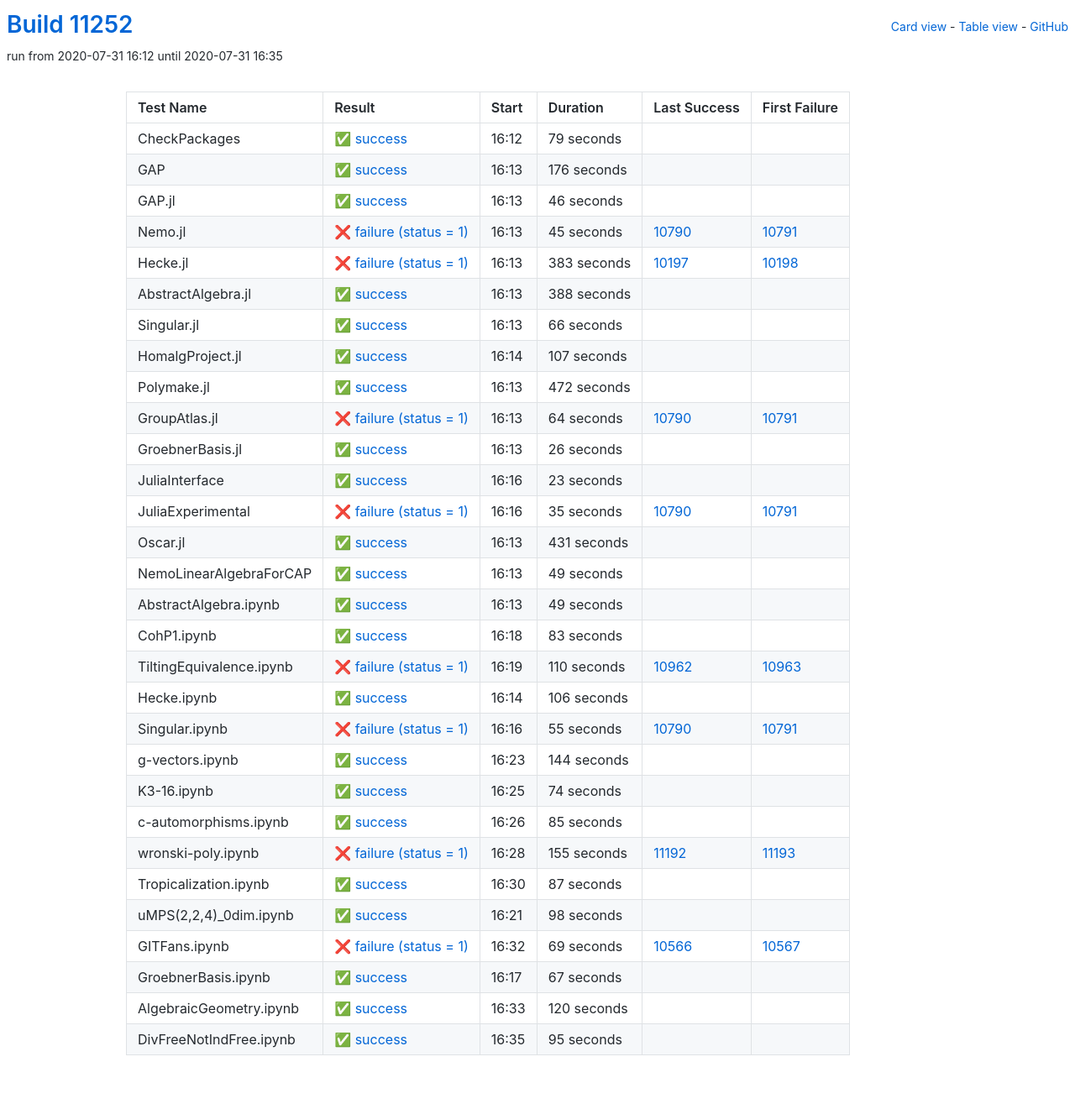
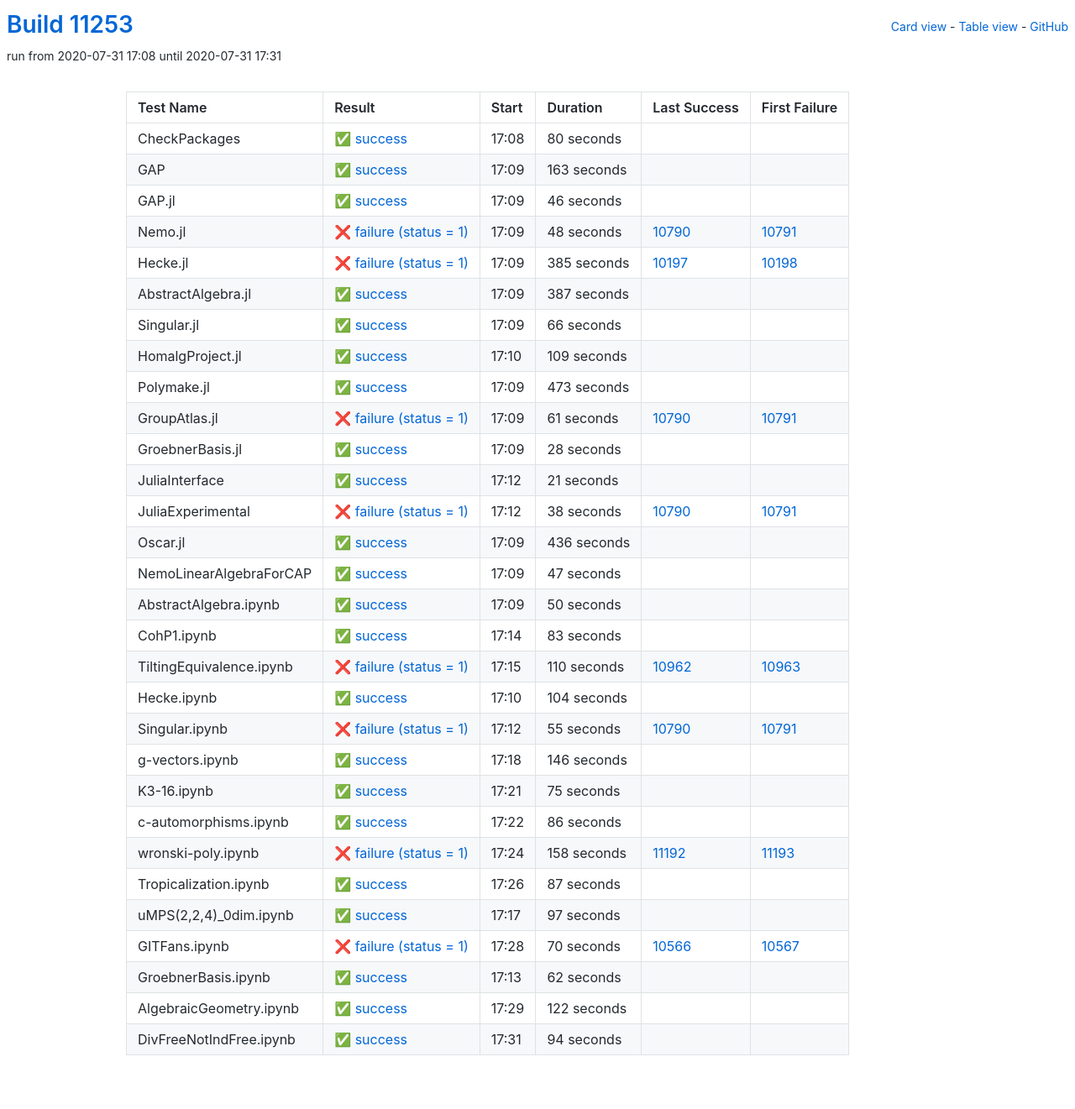
Before and after one commit to oscar-system/oscar-ci-status, a Jekyll site: the page built from table.html, in a window 1280 px wide. Shown: the whole page at 84% size. Built offline with Jekyll 4.4.1, drawn with Linux system fonts in a browser that asks for light colours.

Commit message:
Build #11253

```diff
--- a/_data/ci.yml
+++ b/_data/ci.yml
@@ -1,6 +1,6 @@
 ---
-build: 11252
-build_url: https://oscarci.mathematik.uni-kl.de/job/oscar/11252/
+build: 11253
+build_url: https://oscarci.mathematik.uni-kl.de/job/oscar/11253/
 job: oscar
 organization: oscar-system
 repo: oscar-ci-status
@@ -8,32 +8,32 @@
 tests:
 - name: CheckPackages
   id: checkpackages
-  log: https://oscarci.mathematik.uni-kl.de/job/oscar/11252/artifact/logs/build-11252/CheckPackages.log
-  start: 2020-07-31 16:12
+  log: https://oscarci.mathematik.uni-kl.de/job/oscar/11253/artifact/logs/build-11253/CheckPackages.log
+  start: 2020-07-31 17:08
   success: true
   exitcode: 0
   status: success
-  duration: 79
+  duration: 80
   last_success: false
   last_success_url:
   first_failure: false
   first_failure_url:
 - name: GAP
   id: gap
-  log: https://oscarci.mathematik.uni-kl.de/job/oscar/11252/artifact/logs/build-11252/GAP.log
-  start: 2020-07-31 16:13
+  log: https://oscarci.mathematik.uni-kl.de/job/oscar/11253/artifact/logs/build-11253/GAP.log
+  start: 2020-07-31 17:09
   success: true
   exitcode: 0
   status: success
-  duration: 176
+  duration: 163
   last_success: false
   last_success_url:
   first_failure: false
   first_failure_url:
 - name: GAP.jl
   id: gap-jl
-  log: https://oscarci.mathematik.uni-kl.de/job/oscar/11252/artifact/logs/build-11252/GAP.jl.log
-  start: 2020-07-31 16:13
+  log: https://oscarci.mathematik.uni-kl.de/job/oscar/11253/artifact/logs/build-11253/GAP.jl.log
+  start: 2020-07-31 17:09
   success: true
   exitcode: 0
   status: success
@@ -44,44 +44,44 @@
   first_failure_url:
 - name: Nemo.jl
   id: nemo-jl
-  log: https://oscarci.mathematik.uni-kl.de/job/oscar/11252/artifact/logs/build-11252/Nemo.jl.log
-  start: 2020-07-31 16:13
+  log: https://oscarci.mathematik.uni-kl.de/job/oscar/11253/artifact/logs/build-11253/Nemo.jl.log
+  start: 2020-07-31 17:09
   success: false
   exitcode: 1
   status: failure
-  duration: 45
+  duration: 48
   last_success: 10790
   last_success_url: https://oscarci.mathematik.uni-kl.de/job/oscar/10790/
   first_failure: 10791
   first_failure_url: https://oscarci.mathematik.uni-kl.de/job/oscar/10791/
 - name: Hecke.jl
   id: hecke-jl
-  log: https://oscarci.mathematik.uni-kl.de/job/oscar/11252/artifact/logs/build-11252/Hecke.jl.log
-  start: 2020-07-31 16:13
+  log: https://oscarci.mathematik.uni-kl.de/job/oscar/11253/artifact/logs/build-11253/Hecke.jl.log
+  start: 2020-07-31 17:09
   success: false
   exitcode: 1
   status: failure
-  duration: 383
+  duration: 385
   last_success: 10197
   last_success_url: https://oscarci.mathematik.uni-kl.de/job/oscar/10197/
   first_failure: 10198
   first_failure_url: https://oscarci.mathematik.uni-kl.de/job/oscar/10198/
 - name: AbstractAlgebra.jl
   id: abstractalgebra-jl
-  log: https://oscarci.mathematik.uni-kl.de/job/oscar/11252/artifact/logs/build-11252/AbstractAlgebra.jl.log
-  start: 2020-07-31 16:13
+  log: https://oscarci.mathematik.uni-kl.de/job/oscar/11253/artifact/logs/build-11253/AbstractAlgebra.jl.log
+  start: 2020-07-31 17:09
   success: true
   exitcode: 0
   status: success
-  duration: 388
+  duration: 387
   last_success: false
   last_success_url:
   first_failure: false
   first_failure_url:
 - name: Singular.jl
   id: singular-jl
-  log: https://oscarci.mathematik.uni-kl.de/job/oscar/11252/artifact/logs/build-11252/Singular.jl.log
-  start: 2020-07-31 16:13
+  log: https://oscarci.mathematik.uni-kl.de/job/oscar/11253/artifact/logs/build-11253/Singular.jl.log
+  start: 2020-07-31 17:09
   success: true
   exitcode: 0
   status: success
@@ -92,116 +92,116 @@
   first_failure_url:
 - name: HomalgProject.jl
   id: homalgproject-jl
-  log: https://oscarci.mathematik.uni-kl.de/job/oscar/11252/artifact/logs/build-11252/HomalgProject.jl.log
-  start: 2020-07-31 16:14
+  log: https://oscarci.mathematik.uni-kl.de/job/oscar/11253/artifact/logs/build-11253/HomalgProject.jl.log
+  start: 2020-07-31 17:10
   success: true
   exitcode: 0
   status: success
-  duration: 107
+  duration: 109
   last_success: false
   last_success_url:
   first_failure: false
   first_failure_url:
 - name: Polymake.jl
   id: polymake-jl
-  log: https://oscarci.mathematik.uni-kl.de/job/oscar/11252/artifact/logs/build-11252/Polymake.jl.log
-  start: 2020-07-31 16:13
+  log: https://oscarci.mathematik.uni-kl.de/job/oscar/11253/artifact/logs/build-11253/Polymake.jl.log
+  start: 2020-07-31 17:09
   success: true
   exitcode: 0
   status: success
-  duration: 472
+  duration: 473
   last_success: false
   last_success_url:
   first_failure: false
   first_failure_url:
 - name: GroupAtlas.jl
   id: groupatlas-jl
-  log: https://oscarci.mathematik.uni-kl.de/job/oscar/11252/artifact/logs/build-11252/GroupAtlas.jl.log
-  start: 2020-07-31 16:13
+  log: https://oscarci.mathematik.uni-kl.de/job/oscar/11253/artifact/logs/build-11253/GroupAtlas.jl.log
+  start: 2020-07-31 17:09
   success: false
   exitcode: 1
   status: failure
-  duration: 64
+  duration: 61
   last_success: 10790
   last_success_url: https://oscarci.mathematik.uni-kl.de/job/oscar/10790/
   first_failure: 10791
   first_failure_url: https://oscarci.mathematik.uni-kl.de/job/oscar/10791/
 - name: GroebnerBasis.jl
   id: groebnerbasis-jl
-  log: https://oscarci.mathematik.uni-kl.de/job/oscar/11252/artifact/logs/build-11252/GroebnerBasis.jl.log
-  start: 2020-07-31 16:13
+  log: https://oscarci.mathematik.uni-kl.de/job/oscar/11253/artifact/logs/build-11253/GroebnerBasis.jl.log
+  start: 2020-07-31 17:09
   success: true
   exitcode: 0
   status: success
-  duration: 26
+  duration: 28
   last_success: false
   last_success_url:
   first_failure: false
   first_failure_url:
 - name: JuliaInterface
   id: juliainterface
-  log: https://oscarci.mathematik.uni-kl.de/job/oscar/11252/artifact/logs/build-11252/JuliaInterface.log
-  start: 2020-07-31 16:16
+  log: https://oscarci.mathematik.uni-kl.de/job/oscar/11253/artifact/logs/build-11253/JuliaInterface.log
+  start: 2020-07-31 17:12
   success: true
   exitcode: 0
   status: success
-  duration: 23
+  duration: 21
   last_success: false
   last_success_url:
   first_failure: false
   first_failure_url:
 - name: JuliaExperimental
   id: juliaexperimental
-  log: https://oscarci.mathematik.uni-kl.de/job/oscar/11252/artifact/logs/build-11252/JuliaExperimental.log
-  start: 2020-07-31 16:16
+  log: https://oscarci.mathematik.uni-kl.de/job/oscar/11253/artifact/logs/build-11253/JuliaExperimental.log
+  start: 2020-07-31 17:12
   success: false
   exitcode: 1
   status: failure
-  duration: 35
+  duration: 38
   last_success: 10790
   last_success_url: https://oscarci.mathematik.uni-kl.de/job/oscar/10790/
   first_failure: 10791
   first_failure_url: https://oscarci.mathematik.uni-kl.de/job/oscar/10791/
 - name: Oscar.jl
   id: oscar-jl
-  log: https://oscarci.mathematik.uni-kl.de/job/oscar/11252/artifact/logs/build-11252/Oscar.jl.log
-  start: 2020-07-31 16:13
+  log: https://oscarci.mathematik.uni-kl.de/job/oscar/11253/artifact/logs/build-11253/Oscar.jl.log
+  start: 2020-07-31 17:09
   success: true
   exitcode: 0
   status: success
-  duration: 431
+  duration: 436
   last_success: false
   last_success_url:
   first_failure: false
   first_failure_url:
 - name: NemoLinearAlgebraForCAP
   id: nemolinearalgebraforcap
-  log: https://oscarci.mathematik.uni-kl.de/job/oscar/11252/artifact/logs/build-11252/NemoLinearAlgebraForCAP.log
-  start: 2020-07-31 16:13
+  log: https://oscarci.mathematik.uni-kl.de/job/oscar/11253/artifact/logs/build-11253/NemoLinearAlgebraForCAP.log
+  start: 2020-07-31 17:09
   success: true
   exitcode: 0
   status: success
-  duration: 49
+  duration: 47
   last_success: false
   last_success_url:
   first_failure: false
   first_failure_url:
 - name: AbstractAlgebra.ipynb
   id: abstractalgebra-ipynb
-  log: https://oscarci.mathematik.uni-kl.de/job/oscar/11252/artifact/logs/build-11252/AbstractAlgebra.ipynb.log
-  start: 2020-07-31 16:13
+  log: https://oscarci.mathematik.uni-kl.de/job/oscar/11253/artifact/logs/build-11253/AbstractAlgebra.ipynb.log
+  start: 2020-07-31 17:09
   success: true
   exitcode: 0
   status: success
-  duration: 49
+  duration: 50
   last_success: false
   last_success_url:
   first_failure: false
   first_failure_url:
 - name: CohP1.ipynb
   id: cohp1-ipynb
-  log: https://oscarci.mathematik.uni-kl.de/job/oscar/11252/artifact/logs/build-11252/CohP1.ipynb.log
-  start: 2020-07-31 16:18
+  log: https://oscarci.mathematik.uni-kl.de/job/oscar/11253/artifact/logs/build-11253/CohP1.ipynb.log
+  start: 2020-07-31 17:14
   success: true
   exitcode: 0
   status: success
@@ -212,8 +212,8 @@
   first_failure_url:
 - name: TiltingEquivalence.ipynb
   id: tiltingequivalence-ipynb
-  log: https://oscarci.mathematik.uni-kl.de/job/oscar/11252/artifact/logs/build-11252/TiltingEquivalence.ipynb.log
-  start: 2020-07-31 16:19
+  log: https://oscarci.mathematik.uni-kl.de/job/oscar/11253/artifact/logs/build-11253/TiltingEquivalence.ipynb.log
+  start: 2020-07-31 17:15
   success: false
   exitcode: 1
   status: failure
@@ -224,20 +224,20 @@
   first_failure_url: https://oscarci.mathematik.uni-kl.de/job/oscar/10963/
 - name: Hecke.ipynb
   id: hecke-ipynb
-  log: https://oscarci.mathematik.uni-kl.de/job/oscar/11252/artifact/logs/build-11252/Hecke.ipynb.log
-  start: 2020-07-31 16:14
+  log: https://oscarci.mathematik.uni-kl.de/job/oscar/11253/artifact/logs/build-11253/Hecke.ipynb.log
+  start: 2020-07-31 17:10
   success: true
   exitcode: 0
   status: success
-  duration: 106
+  duration: 104
   last_success: false
   last_success_url:
   first_failure: false
   first_failure_url:
 - name: Singular.ipynb
   id: singular-ipynb
-  log: https://oscarci.mathematik.uni-kl.de/job/oscar/11252/artifact/logs/build-11252/Singular.ipynb.log
-  start: 2020-07-31 16:16
+  log: https://oscarci.mathematik.uni-kl.de/job/oscar/11253/artifact/logs/build-11253/Singular.ipynb.log
+  start: 2020-07-31 17:12
   success: false
   exitcode: 1
   status: failure
@@ -248,56 +248,56 @@
   first_failure_url: https://oscarci.mathematik.uni-kl.de/job/oscar/10791/
 - name: g-vectors.ipynb
   id: g-vectors-ipynb
-  log: https://oscarci.mathematik.uni-kl.de/job/oscar/11252/artifact/logs/build-11252/g-vectors.ipynb.log
-  start: 2020-07-31 16:23
+  log: https://oscarci.mathematik.uni-kl.de/job/oscar/11253/artifact/logs/build-11253/g-vectors.ipynb.log
+  start: 2020-07-31 17:18
   success: true
   exitcode: 0
   status: success
-  duration: 144
+  duration: 146
   last_success: false
   last_success_url:
   first_failure: false
   first_failure_url:
 - name: K3-16.ipynb
   id: k3-16-ipynb
-  log: https://oscarci.mathematik.uni-kl.de/job/oscar/11252/artifact/logs/build-11252/K3-16.ipynb.log
-  start: 2020-07-31 16:25
+  log: https://oscarci.mathematik.uni-kl.de/job/oscar/11253/artifact/logs/build-11253/K3-16.ipynb.log
+  start: 2020-07-31 17:21
   success: true
   exitcode: 0
   status: success
-  duration: 74
+  duration: 75
   last_success: false
   last_success_url:
   first_failure: false
   first_failure_url:
 - name: c-automorphisms.ipynb
   id: c-automorphisms-ipynb
-  log: https://oscarci.mathematik.uni-kl.de/job/oscar/11252/artifact/logs/build-11252/c-automorphisms.ipynb.log
-  start: 2020-07-31 16:26
+  log: https://oscarci.mathematik.uni-kl.de/job/oscar/11253/artifact/logs/build-11253/c-automorphisms.ipynb.log
+  start: 2020-07-31 17:22
   success: true
   exitcode: 0
   status: success
-  duration: 85
+  duration: 86
   last_success: false
   last_success_url:
   first_failure: false
   first_failure_url:
 - name: wronski-poly.ipynb
   id: wronski-poly-ipynb
-  log: https://oscarci.mathematik.uni-kl.de/job/oscar/11252/artifact/logs/build-11252/wronski-poly.ipynb.log
-  start: 2020-07-31 16:28
+  log: https://oscarci.mathematik.uni-kl.de/job/oscar/11253/artifact/logs/build-11253/wronski-poly.ipynb.log
+  start: 2020-07-31 17:24
   success: false
   exitcode: 1
   status: failure
-  duration: 155
+  duration: 158
   last_success: 11192
   last_success_url: https://oscarci.mathematik.uni-kl.de/job/oscar/11192/
   first_failure: 11193
   first_failure_url: https://oscarci.mathematik.uni-kl.de/job/oscar/11193/
 - name: Tropicalization.ipynb
   id: tropicalization-ipynb
-  log: https://oscarci.mathematik.uni-kl.de/job/oscar/11252/artifact/logs/build-11252/Tropicalization.ipynb.log
-  start: 2020-07-31 16:30
+  log: https://oscarci.mathematik.uni-kl.de/job/oscar/11253/artifact/logs/build-11253/Tropicalization.ipynb.log
+  start: 2020-07-31 17:26
   success: true
   exitcode: 0
   status: success
@@ -308,60 +308,60 @@
   first_failure_url:
 - name: uMPS(2,2,4)_0dim.ipynb
   id: umps-2-2-4-0dim-ipynb
-  log: https://oscarci.mathematik.uni-kl.de/job/oscar/11252/artifact/logs/build-11252/uMPS-2-2-4-_0dim.ipynb.log
-  start: 2020-07-31 16:21
+  log: https://oscarci.mathematik.uni-kl.de/job/oscar/11253/artifact/logs/build-11253/uMPS-2-2-4-_0dim.ipynb.log
+  start: 2020-07-31 17:17
   success: true
   exitcode: 0
   status: success
-  duration: 98
+  duration: 97
   last_success: false
   last_success_url:
   first_failure: false
   first_failure_url:
 - name: GITFans.ipynb
   id: gitfans-ipynb
-  log: https://oscarci.mathematik.uni-kl.de/job/oscar/11252/artifact/logs/build-11252/GITFans.ipynb.log
-  start: 2020-07-31 16:32
+  log: https://oscarci.mathematik.uni-kl.de/job/oscar/11253/artifact/logs/build-11253/GITFans.ipynb.log
+  start: 2020-07-31 17:28
   success: false
   exitcode: 1
   status: failure
-  duration: 69
+  duration: 70
   last_success: 10566
   last_success_url: https://oscarci.mathematik.uni-kl.de/job/oscar/10566/
   first_failure: 10567
   first_failure_url: https://oscarci.mathematik.uni-kl.de/job/oscar/10567/
 - name: GroebnerBasis.ipynb
   id: groebnerbasis-ipynb
-  log: https://oscarci.mathematik.uni-kl.de/job/oscar/11252/artifact/logs/build-11252/GroebnerBasis.ipynb.log
-  start: 2020-07-31 16:17
+  log: https://oscarci.mathematik.uni-kl.de/job/oscar/11253/artifact/logs/build-11253/GroebnerBasis.ipynb.log
+  start: 2020-07-31 17:13
   success: true
   exitcode: 0
   status: success
-  duration: 67
+  duration: 62
   last_success: false
   last_success_url:
   first_failure: false
   first_failure_url:
 - name: AlgebraicGeometry.ipynb
   id: algebraicgeometry-ipynb
-  log: https://oscarci.mathematik.uni-kl.de/job/oscar/11252/artifact/logs/build-11252/AlgebraicGeometry.ipynb.log
-  start: 2020-07-31 16:33
+  log: https://oscarci.mathematik.uni-kl.de/job/oscar/11253/artifact/logs/build-11253/AlgebraicGeometry.ipynb.log
+  start: 2020-07-31 17:29
   success: true
   exitcode: 0
   status: success
-  duration: 120
+  duration: 122
   last_success: false
   last_success_url:
   first_failure: false
   first_failure_url:
 - name: DivFreeNotIndFree.ipynb
   id: divfreenotindfree-ipynb
-  log: https://oscarci.mathematik.uni-kl.de/job/oscar/11252/artifact/logs/build-11252/DivFreeNotIndFree.ipynb.log
-  start: 2020-07-31 16:35
+  log: https://oscarci.mathematik.uni-kl.de/job/oscar/11253/artifact/logs/build-11253/DivFreeNotIndFree.ipynb.log
+  start: 2020-07-31 17:31
   success: true
   exitcode: 0
   status: success
-  duration: 95
+  duration: 94
   last_success: false
   last_success_url:
   first_failure: false
```
Also changed, not shown: README.md.
